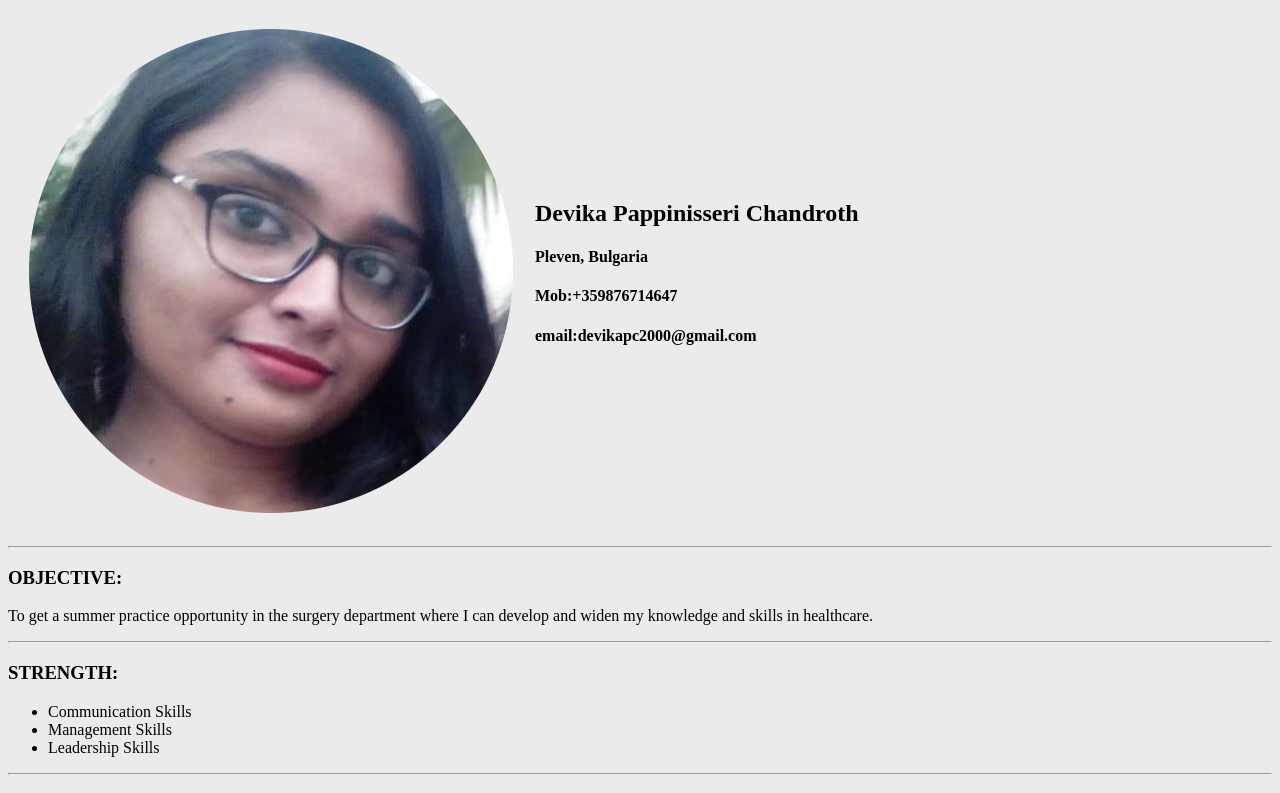
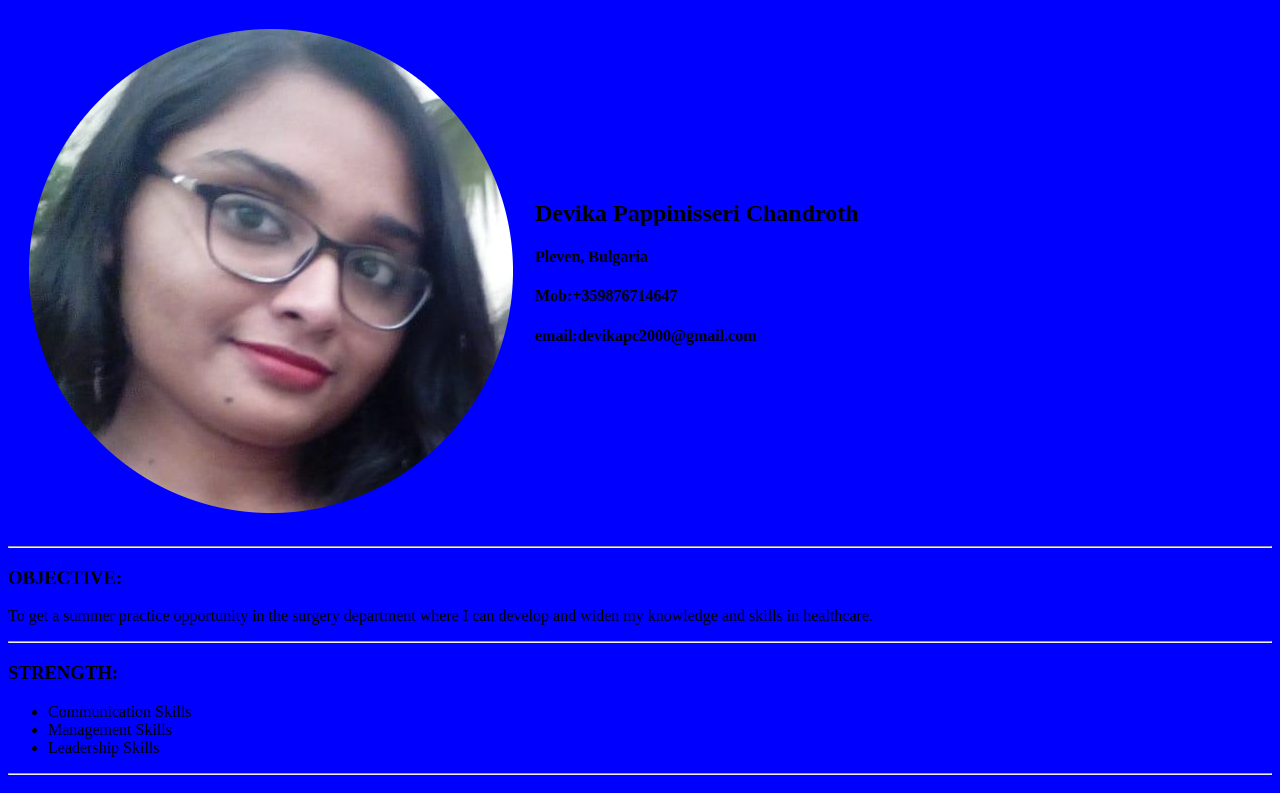
Before and after one commit to roop-cp/cv, a plain HTML site: page index.html in a window 1280 px wide. Shown: the top 793 px of the page. Drawn offline with Linux system fonts and the light colour scheme.

Commit message:
Update index.html

```diff
--- a/index.html
+++ b/index.html
@@ -5,7 +5,7 @@
     <title> My Personal Site</title>
      <style>
 body {
-  background-color:rgba(192,192,192,0.3);
+  background-color:#0000FF;
 }
 </style>
   </head>
```
